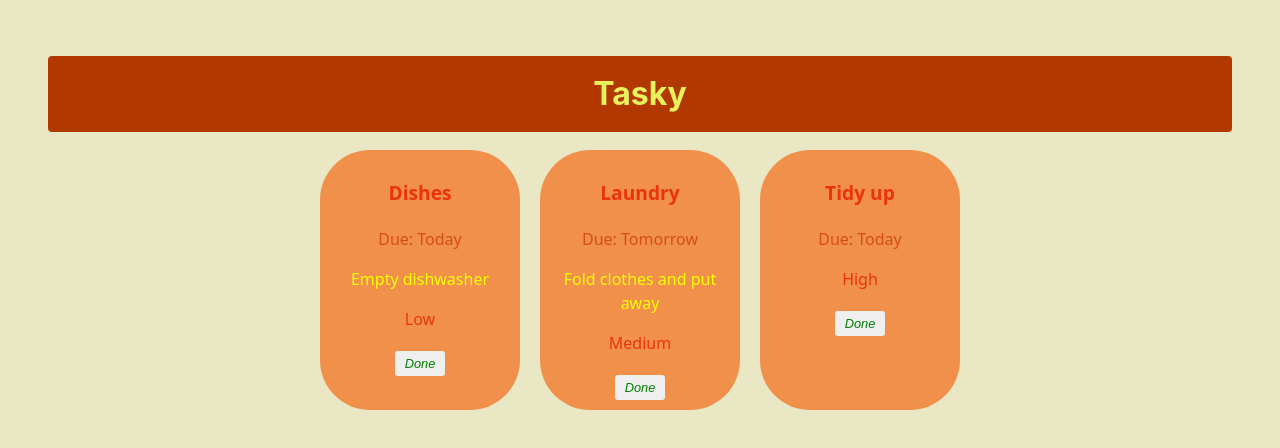
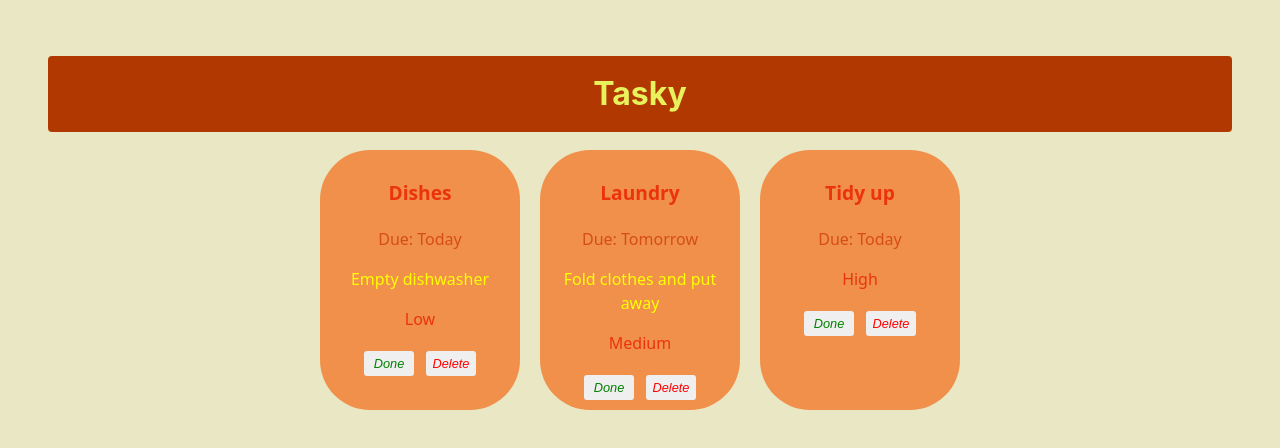
Before and after one commit to rarbin/react-basics-labs, a React (Vite) app in the folder tasky/: page / in a window 1280 px wide. Shown: the top 448 px of the page. Built offline with nearby package versions, Linux system fonts and the light colour scheme.

Commit message:
Delete a task

```diff
--- a/tasky/src/App.css
+++ b/tasky/src/App.css
@@ -32,6 +32,13 @@
     margin: 4px 6px;
     width: 50px;
     height: 25px;
+}
+
+.deleteButton {
+  position: center;
+  bottom: 5px;
+  right: 5px;
+  color: red;
 }
 
 .doneButton {
--- a/tasky/src/App.jsx
+++ b/tasky/src/App.jsx
@@ -20,6 +20,12 @@
     setTaskState({tasks});
   }
 
+  const deleteHandler = (taskIndex) => {
+    const tasks = [...taskState.tasks];
+    tasks.splice(taskIndex, 1);
+    setTaskState({tasks});
+  }
+
   return (
      <div className="container">
       <h1>Tasky</h1>
@@ -32,6 +38,7 @@
           key={task.id}
           done={task.done}
           markDone={() => doneHandler(index)}
+          deleteTask = {() => deleteHandler(index)}
           />
       ))}
     </div>
--- a/tasky/src/components/Task.jsx
+++ b/tasky/src/components/Task.jsx
@@ -5,7 +5,8 @@
             <p className="deadline">Due: {props.deadline}</p>
             <p className="description">{props.description}</p>
             <p className="priority">{props.priority}</p>
-            <button onClick={props.markDone} className='doneButton'>Done</button>
+            <button className='doneButton' onClick={props.markDone} >Done</button>
+            <button className='deleteButton' onClick={props.deleteTask}>Delete</button>
         </div>
     )
 
```
